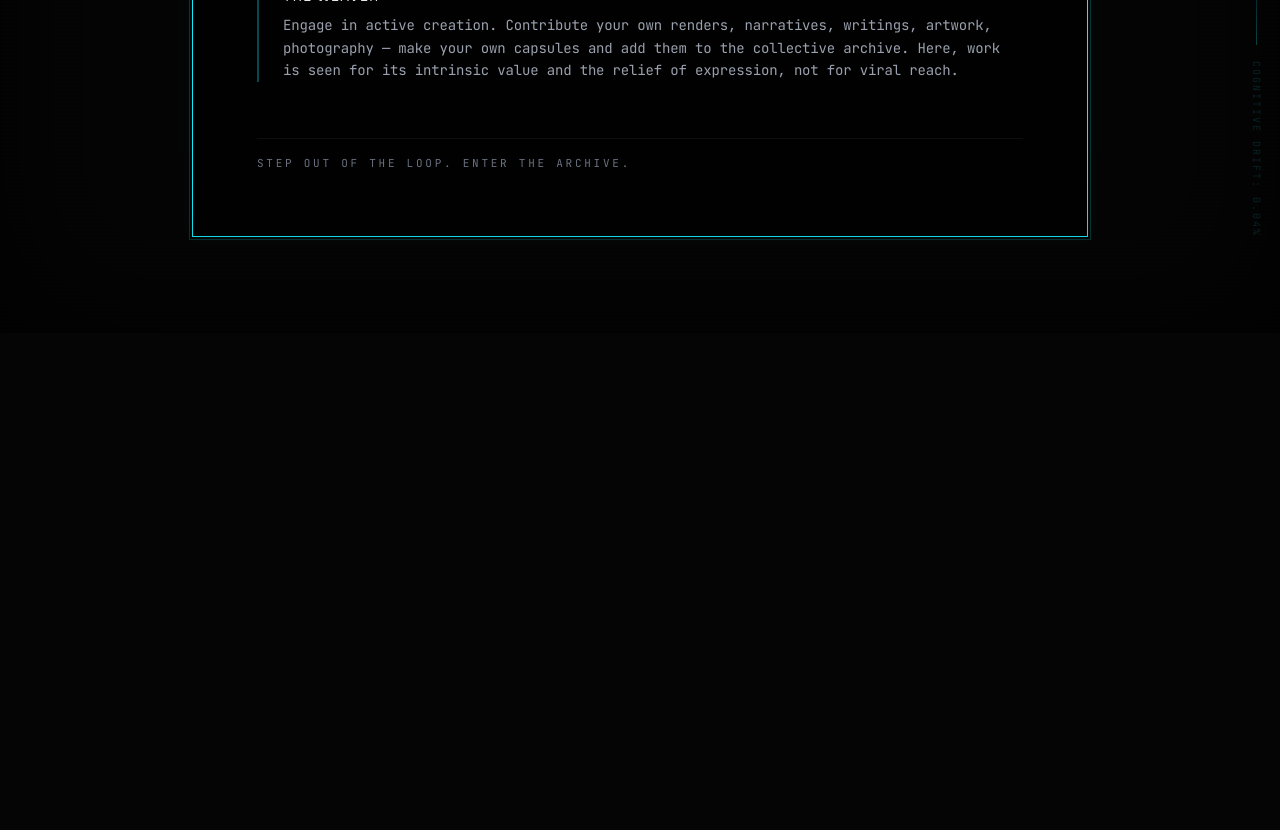
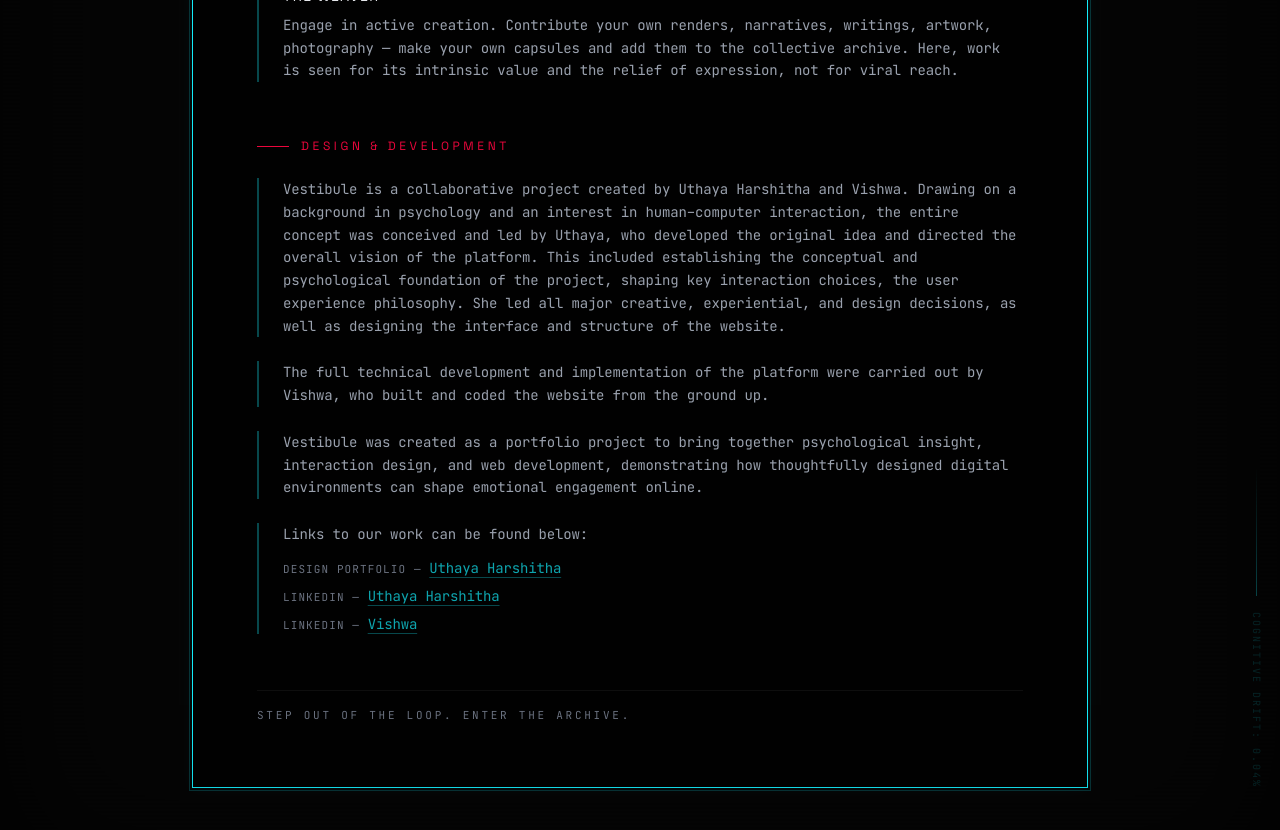
Before and after one commit to uthayaharshitha/the-vestibule, a Next.js app: page /about in a window 1280 px wide. Shown: the part 1200-2030 px from the top of the page. Before the commit the page ends 1533 px from the top, so only its background shows below. Built offline with nearby package versions, Linux system fonts and the light colour scheme; no server answers.

Commit message:
about: add design and development credits section with LinkedIn links

```diff
--- a/app/about/page.tsx
+++ b/app/about/page.tsx
@@ -107,6 +107,56 @@ export default function AboutPage() {
                         </div>
                     </section>
 
+                    {/* Design & Development Section */}
+                    <section>
+                        <h2 className="text-[#ff003c] font-['Space_Grotesk'] text-xs tracking-[0.3em] uppercase mb-6 flex items-center gap-3">
+                            <span className="w-8 h-px bg-[#ff003c]"></span>
+                            Design &amp; Development
+                        </h2>
+                        <div className="space-y-6">
+                            <div className="border-l-2 border-[#00f0ff]/30 pl-6 space-y-2">
+                                <p className="text-gray-400 leading-relaxed font-mono text-[13px] md:text-sm">
+                                    Vestibule is a collaborative project created by Uthaya Harshitha and Vishwa. Drawing on a background in psychology and an interest in human–computer interaction, the entire concept was conceived and led by Uthaya, who developed the original idea and directed the overall vision of the platform. This included establishing the conceptual and psychological foundation of the project, shaping key interaction choices, the user experience philosophy. She led all major creative, experiential, and design decisions, as well as designing the interface and structure of the website.
+                                </p>
+                            </div>
+                            <div className="border-l-2 border-[#00f0ff]/30 pl-6 space-y-2">
+                                <p className="text-gray-400 leading-relaxed font-mono text-[13px] md:text-sm">
+                                    The full technical development and implementation of the platform were carried out by Vishwa, who built and coded the website from the ground up.
+                                </p>
+                            </div>
+                            <div className="border-l-2 border-[#00f0ff]/30 pl-6 space-y-2">
+                                <p className="text-gray-400 leading-relaxed font-mono text-[13px] md:text-sm">
+                                    Vestibule was created as a portfolio project to bring together psychological insight, interaction design, and web development, demonstrating how thoughtfully designed digital environments can shape emotional engagement online.
+                                </p>
+                            </div>
+                            <div className="border-l-2 border-[#00f0ff]/30 pl-6 space-y-3">
+                                <p className="text-gray-400 leading-relaxed font-mono text-[13px] md:text-sm">
+                                    Links to our work can be found below:
+                                </p>
+                                <ul className="space-y-2 font-mono text-[13px] md:text-sm">
+                                    <li>
+                                        <span className="text-gray-500 uppercase tracking-widest text-[11px]">Design Portfolio — </span>
+                                        <a href="" className="text-[#00f0ff]/70 hover:text-[#00f0ff] transition-colors underline underline-offset-4 decoration-[#00f0ff]/30">
+                                            Uthaya Harshitha
+                                        </a>
+                                    </li>
+                                    <li>
+                                        <span className="text-gray-500 uppercase tracking-widest text-[11px]">LinkedIn — </span>
+                                        <a href="https://linkedin.com/in/uthayaharshitha" target="_blank" rel="noopener noreferrer" className="text-[#00f0ff]/70 hover:text-[#00f0ff] transition-colors underline underline-offset-4 decoration-[#00f0ff]/30">
+                                            Uthaya Harshitha
+                                        </a>
+                                    </li>
+                                    <li>
+                                        <span className="text-gray-500 uppercase tracking-widest text-[11px]">LinkedIn — </span>
+                                        <a href="https://linkedin.com/in/vishdoubleua" target="_blank" rel="noopener noreferrer" className="text-[#00f0ff]/70 hover:text-[#00f0ff] transition-colors underline underline-offset-4 decoration-[#00f0ff]/30">
+                                            Vishwa
+                                        </a>
+                                    </li>
+                                </ul>
+                            </div>
+                        </div>
+                    </section>
+
                     {/* Closing */}
                     <section className="pt-4 border-t border-white/5">
                         <p className="text-gray-500 font-mono text-[11px] tracking-[0.25em] uppercase">
```
